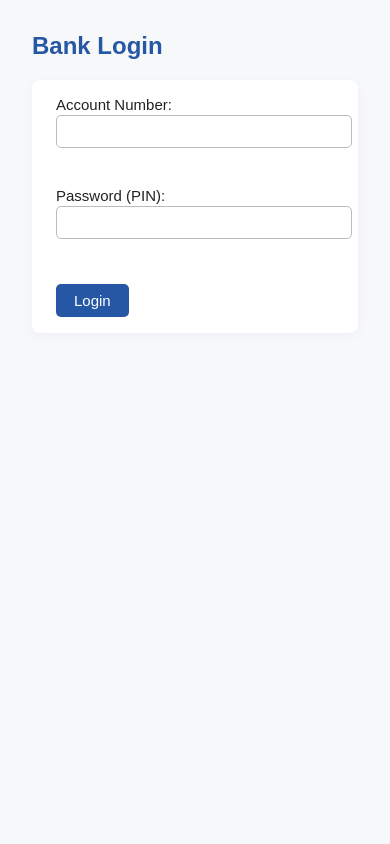
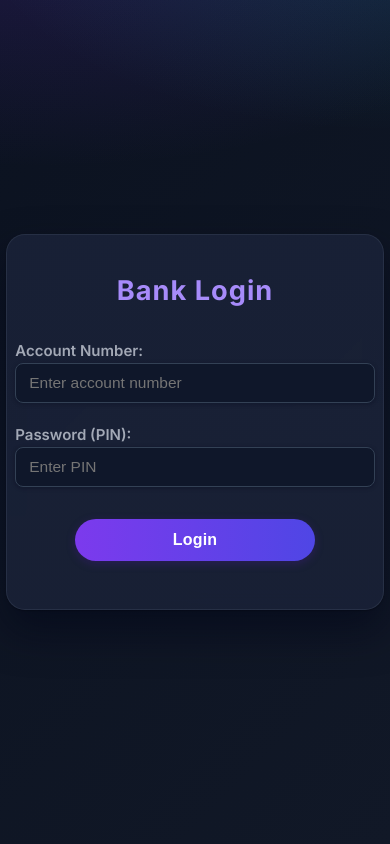
Before and after one commit to Sujal-codeWithAI/Bank_Transaction_Backend, a FastAPI app: page / in a window 390 px wide. Run offline with FastAPI, Linux system fonts and the light colour scheme.

Commit message:
Improved FrontEnd

```diff
--- a/main.py
+++ b/main.py
@@ -4,6 +4,8 @@ from fastapi.responses import HTMLResponse
 from fastapi.templating import Jinja2Templates
 from fastapi.staticfiles import StaticFiles
 from fastapi.middleware.cors import CORSMiddleware
+from pathlib import Path
+import os
 from bank_logic import Account
 
 app = FastAPI()
@@ -16,8 +18,9 @@ app.add_middleware(
     allow_headers=["*"],
 )
 
-app.mount("/static", StaticFiles(directory="static"), name="static")
-templates = Jinja2Templates(directory="templates")
+BASE_DIR = Path(__file__).resolve().parent
+app.mount("/static", StaticFiles(directory=str(BASE_DIR / "static")), name="static")
+templates = Jinja2Templates(directory=str(BASE_DIR / "templates"))
 
 accounts = {
     "1001": Account(pin=1234, balance=1000),
@@ -26,7 +29,13 @@ accounts = {
 
 @app.get("/", response_class=HTMLResponse)
 async def get_home(request: Request):
-    return templates.TemplateResponse("index.html", {"request": request})
+    # Bust browser cache when CSS file changes by appending last-modified timestamp
+    css_path = BASE_DIR / "static" / "styles.css"
+    static_version = int(os.path.getmtime(css_path)) if css_path.exists() else 1
+    return templates.TemplateResponse(
+        "index.html",
+        {"request": request, "static_version": static_version},
+    )
 
 @app.post("/login")
 async def login(account_number: str = Form(...), password: str = Form(...)):
--- a/static/styles.css
+++ b/static/styles.css
@@ -1,74 +1,200 @@
+* { box-sizing: border-box; }
 body {
-    background: #f7f8fa;
-    font-family: Arial, sans-serif;
-    color: #222;
+    min-height: 100vh;
     margin: 0;
+    font-family: 'Inter', 'Segoe UI', Arial, sans-serif;
+    color: #e5e7eb;
+    background:
+        radial-gradient(900px 420px at 10% -10%, rgba(124,58,237,.18), transparent 60%),
+        radial-gradient(700px 360px at 100% -10%, rgba(34,211,238,.14), transparent 60%),
+        linear-gradient(135deg, #0b1220 0%, #111827 100%);
+    display: flex;
+    align-items: center;
+    justify-content: center;
+    transition: background 0.4s;
+}
+
+.hidden { display: none !important; }
+
+.center-container {
+    width: 100vw;
+    min-height: 100vh;
+    display: flex;
+    align-items: center;
+    justify-content: center;
     padding: 0;
 }
+
+.main-panel {
+    /* Glassy card with better contrast against dark bg */
+    background: linear-gradient(180deg, rgba(26,34,56,0.88), rgba(26,34,56,0.84));
+    padding: 42px 35px 36px 35px;
+    border-radius: 19px;
+    box-shadow: 0 20px 40px rgba(2,6,23,0.55), 0 1px 2px rgba(0,0,0,0.35);
+    border: 1px solid rgba(148,163,184,0.12);
+    backdrop-filter: blur(8px);
+    text-align: center;
+    min-width: 330px;
+    max-width: 390px;
+    transition: box-shadow 0.26s;
+    /* vertically center */
+    display: flex;
+    flex-direction: column;
+    align-items: center;
+    justify-content: center;
+}
+
 h2 {
-    color: #2657a4;
+    color: #a78bfa;
+    margin-bottom: 22px;
+    letter-spacing: 1px;
+    font-weight: 700;
+    font-size: 1.7rem;
 }
+
 form {
-    background: #fff;
-    padding: 16px 24px;
-    border-radius: 8px;
-    box-shadow: 0 3px 10px rgba(40,70,130,0.05);
-    max-width: 320px;
-    margin-bottom: 18px;
+    background: none;
+    box-shadow: none;
+    padding: 0;
+    margin-bottom: 16px;
+    width: 100%;
 }
+
 label {
     display: block;
-    margin-bottom: 10px;
     font-size: 15px;
+    margin-bottom: 9px;
+    text-align: left;
+    color: #a3a9b6;
+    font-weight: 600;
 }
+
 input[type="text"],
 input[type="password"],
 input[type="number"] {
     width: 100%;
-    padding: 7px 8px;
-    margin-top: 2px;
-    margin-bottom: 11px;
-    border: 1px solid #bbb;
-    border-radius: 5px;
-    font-size: 15px;
+    padding: 10px 13px;
+    margin-top: 3px;
+    margin-bottom: 13px;
+    border: 1.2px solid #334155;
+    border-radius: 8px;
+    font-size: 15.5px;
+    box-shadow: 0 1px 4px rgba(2,6,23,0.3);
+    transition: border 0.18s, background 0.2s;
+    background: #0f172a;
+    color: #e5e7eb;
 }
+
+input:focus {
+    border: 1.6px solid #7c3aed;
+    outline: none;
+    background: #111827;
+}
+
+/* Unified button styling */
 button {
-    background: #2657a4;
+    background: linear-gradient(90deg, #7c3aed 0%, #4f46e5 100%);
     color: #fff;
-    padding: 8px 18px;
+    padding: 12px 22px;
     border: none;
-    border-radius: 5px;
-    font-size: 15px;
+    border-radius: 999px;
+    font-size: 1rem;
     cursor: pointer;
-    margin-top: 6px;
+    margin: 10px auto 0;
+    transition: background 0.22s, box-shadow 0.19s;
+    font-weight: 700;
+    box-shadow: 0 2.5px 9px rgba(76,29,149,0.35);
+    letter-spacing: 0.2px;
+    display: inline-flex;
+    align-items: center;
+    justify-content: center;
+    min-width: 200px;
 }
 button:hover {
-    background: #19376b;
+    background: linear-gradient(90deg, #8b5cf6 5%, #6366f1 95%);
+    box-shadow: 0 2.5px 16px rgba(76,29,149,0.45);
+    transform: translateY(-1px);
 }
-#bank-panel {
-    background: #f1f5fb;
-    border-radius: 8px;
-    box-shadow: 0 2px 7px #abc7ee30;
-    padding: 18px;
-    max-width: 350px;
-}
-.message {
-    color: #2b7a2b;
-    font-weight: bold;
-    margin: 10px 0;
-}
+button:focus-visible { outline: 2px solid #22d3ee; outline-offset: 2px; }
+
 .error {
     color: #c0392b;
     font-weight: bold;
     margin: 10px 0;
+    font-size: 15.5px;
+    letter-spacing: 0.1px;
 }
+
+.message {
+    color: #2b7a2b;
+    font-weight: bold;
+    margin: 13px 0;
+    font-size: 15.5px;
+    letter-spacing: 0.1px;
+}
+
+#bank-panel {
+    /* Slightly lighter than login card for hierarchy */
+    background: linear-gradient(180deg, rgba(24,33,54,0.92), rgba(24,33,54,0.9));
+    border-radius: 14px;
+    box-shadow: 0 20px 36px rgba(2,6,23,0.5);
+    padding: 20px 15px 78px; /* extra bottom padding so logout doesn't overlap content */
+    margin-top: 18px;
+    max-width: 350px;
+    width: 100%;
+    transition: box-shadow 0.15s;
+    position: relative;
+    border: 1px solid rgba(148,163,184,0.12);
+}
+
 #balance {
-    background: #fff;
+    background: #111827;
     display: inline-block;
-    padding: 7px 18px;
-    border-radius: 17px;
-    box-shadow: 0 2px 5px #ccc3;
-    margin-top: 13px;
-    font-weight: bold;
-    color: #1b4b9c;
+    padding: 11px 30px;
+    border-radius: 20px;
+    box-shadow: 0 2px 8px rgba(2,6,23,0.4);
+    margin-top: 15px;
+    font-weight: 600;
+    color: #c7d2fe;
+    font-size: 17px;
+    transition: background 0.2s;
 }
+
+/* Make all buttons nicely aligned and consistent across forms */
+.main-panel button,
+#bank-panel button:not(.logout-btn) { width: 100%; max-width: 240px; }
+.main-panel form,
+#bank-panel form { margin: 12px auto; }
+
+/* Specific: Check Balance button wider for emphasis */
+#bank-panel button[onclick^="getBalance"] { max-width: 260px; }
+
+/* Logout button fixed to bottom-right of the bank panel */
+.panel-footer { display: flex; justify-content: center; padding-top: 12px; margin-top: 12px; border-top: 1px solid rgba(148,163,184,0.12); }
+.logout-btn {
+    background: linear-gradient(90deg, #ef4444 0%, #f97316 100%);
+    color: #fff;
+    padding: 12px 18px;
+    border-radius: 999px;
+    border: none;
+    font-weight: 700;
+    box-shadow: 0 4px 12px rgba(249, 115, 22, 0.3);
+    cursor: pointer;
+    width: 100%;
+    max-width: 260px;
+}
+.logout-btn:hover { filter: brightness(1.05); }
+
+/* Alerts on dark background */
+.error { color: #fca5a5; }
+.message { color: #86efac; }
+
+@media (max-width: 480px) {
+    body { padding: 0; }
+    .main-panel {
+        min-width: 92vw;
+        max-width: 99vw;
+        padding: 16px 2vw;
+    }
+    #bank-panel { max-width: 98vw; }
+}
--- a/templates/index.html
+++ b/templates/index.html
@@ -2,45 +2,54 @@
 <html lang="en">
 <head>
     <meta charset="UTF-8">
+    <meta name="viewport" content="width=device-width, initial-scale=1" />
     <title>Mini Bank System</title>
-    <link rel="stylesheet" href="/static/styles.css">
-    <style>
-        body { font-family: Arial, sans-serif; margin: 2em; }
-        form { margin-bottom: 1em; }
-        .hidden { display: none; }
-        .message { color: green; }
-        .error { color: red; }
-    </style>
+    <link rel="preconnect" href="https://fonts.googleapis.com">
+    <link rel="preconnect" href="https://fonts.gstatic.com" crossorigin>
+    <link href="https://fonts.googleapis.com/css2?family=Inter:wght@400;500;600;700&display=swap" rel="stylesheet">
+    <link rel="stylesheet" href="/static/styles.css?v={{ static_version }}">
 </head>
 <body>
+    <div class="center-container">
+        <div class="main-panel">
             <h2>Bank Login</h2>
-    <form id="login-form">
-        <label>Account Number: <input type="text" id="account-number" required></label><br>
-        <label>Password (PIN): <input type="password" id="password" required></label><br>
+            <form id="login-form" autocomplete="off">
+                <label>Account Number:
+                    <input type="text" id="account-number" placeholder="Enter account number" required autocomplete="username">
+                </label>
+                <label>Password (PIN):
+                    <input type="password" id="password" placeholder="Enter PIN" required autocomplete="current-password">
+                </label>
                 <button type="submit">Login</button>
             </form>
             <div id="login-error" class="error"></div>
 
             <div id="bank-panel" class="hidden">
                 <h2>Welcome!</h2>
-        <button onclick="logout()">Logout</button>
-        <br><br>
                 <form id="deposit-form">
-            <label>Deposit Amount: <input type="number" min="1" id="deposit-amt"></label>
+                    <label>Deposit Amount:
+                        <input type="number" min="1" id="deposit-amt" placeholder="Amount">
+                    </label>
                     <button type="submit">Deposit</button>
                 </form>
                 <form id="withdraw-form">
-            <label>Withdraw Amount: <input type="number" min="1" id="withdraw-amt"></label>
+                    <label>Withdraw Amount:
+                        <input type="number" min="1" id="withdraw-amt" placeholder="Amount">
+                    </label>
                     <button type="submit">Withdraw</button>
                 </form>
-        <button onclick="getBalance()">Check Balance</button>
+                <button onclick="getBalance()" style="margin-top:8px;">Check Balance</button>
                 <div id="balance"></div>
                 <div id="operation-message" class="message"></div>
+                <div class="panel-footer">
+                    <button class="logout-btn" onclick="logout()">Logout</button>
                 </div>
-
+            </div>
+        </div>
+    </div>
     <script>
+        // -- same JavaScript logic as your original, unchanged.
         let currentAccount = null;
-
         document.getElementById("login-form").onsubmit = async function(e) {
             e.preventDefault();
             const acc = document.getElementById("account-number").value;
```
Lines whose indentation alone changed are shown as unchanged.
